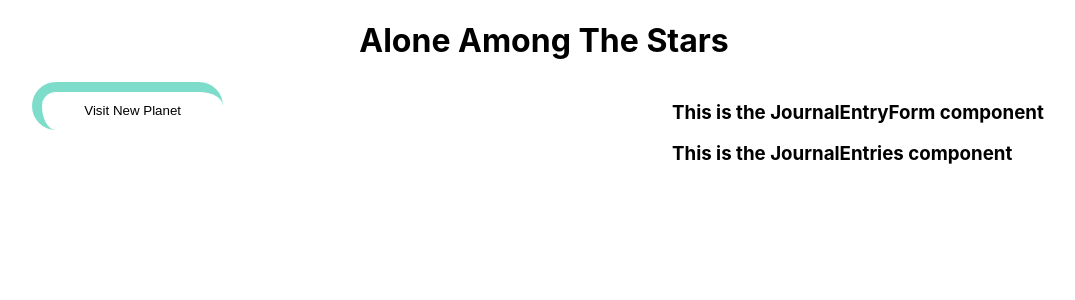
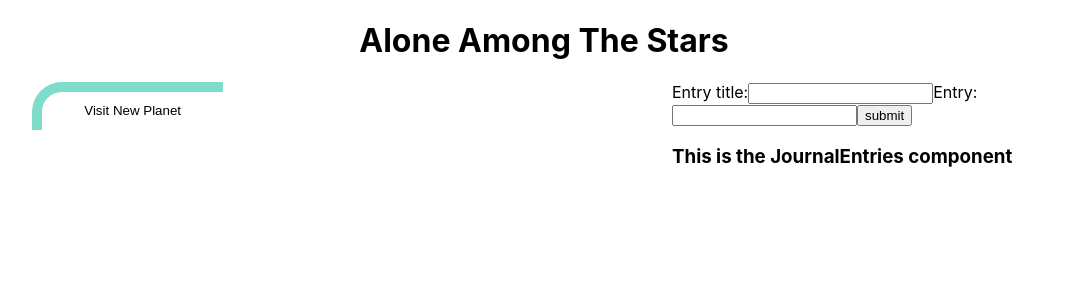
Before and after one commit to mattnorris1990/alone_among_the_stars, a React (Create React App) app: page / in a window 1280 px wide. Shown: the top 300 px of the page, without its empty margins (96-1171 px from the left). Built offline with nearby package versions, Linux system fonts and the light colour scheme; no server answers.

Commit message:
added journal entry form

```diff
--- a/src/App.js
+++ b/src/App.js
@@ -37,13 +37,20 @@ function App() {
     setNumber(result)
   }
 
+  const addJournalEntry = (entry) => {
+    const currentEntries = [...entries]
+    currentEntries.push(entry)
+
+    setEntries(currentEntries)
+  }
+
 
 
   return (
     <div className="App">
 
       <h1>Alone Among The Stars</h1>
-      <GameContainer deck={deck} card={card} number={number} fetchCard = {fetchCard} rollDice = {rollDice} />
+      <GameContainer deck={deck} card={card} number={number} fetchCard = {fetchCard} rollDice = {rollDice} addJournalEntry = {addJournalEntry} />
 
     </div>
   );
--- a/src/components/CardDiceInfo.js
+++ b/src/components/CardDiceInfo.js
@@ -12,10 +12,21 @@ const NewPlanet = styled.button `
     padding: 3%;
     padding-left: 11%;
     padding-right: 11%;
-    border-radius: 30px;
+    border-radius: 30px 0 0 0;
     border: 10px #7eddca;
     border-style: solid none none solid;
     background-color: transparent;
+    transition-duration: 1s;
+    &:hover {
+        border: 10px #e39063;
+        border-style: solid none none solid;
+        transition-duration: 0.4s;
+    }
+    &:active {
+        border: 10px #e39063;
+        border-style: solid none none solid;
+        background-color: #e39063
+    }
 
 `
 
--- a/src/components/JournalEntryForm.js
+++ b/src/components/JournalEntryForm.js
@@ -1,11 +1,40 @@
-import React from "react"
+import React, {useState} from "react"
 
-const JournalEntryForm = () => {
+const JournalEntryForm = ({addJournalEntry}) => {
+    const [title, setTitle] = useState("")
+    const [entry, setEntry] = useState("")
+
+    const handleTitleChange = (event) => {
+        setTitle(event.target.value)
+
+    }
+
+    const handleEntryChange = (event) => {
+        setEntry(event.target.value)
+
+    }
+
+    const handleSubmit = (event) => {
+        event.preventDefault()
+        addJournalEntry({"title": title, "entry": entry})
+        setTitle("")
+        setEntry("")
+        event.target.reset()
+    }
 
 
     return (
         <>
-            <h3>This is the JournalEntryForm component</h3>
+            <form onSubmit={handleSubmit} id="journal-entry-form">
+                <label>Entry title:</label>
+                    <input type="text" name="title" value={title.title} onChange={handleTitleChange}/>
+
+                <label>Entry:
+                    <input type="textarea" name="entry" value={entry.textarea} onChange={handleEntryChange}/>
+                </label>
+                <input type="submit" value="submit"/>
+
+            </form>
         </>
     )
 }
--- a/src/containers/gameContainer.js
+++ b/src/containers/gameContainer.js
@@ -16,7 +16,7 @@ const JourneyDetails = styled.section`
     min-width: 30%;
 `
 
-const GameContainer = ({deck, number, card, fetchCard, rollDice}) => {
+const GameContainer = ({deck, number, card, fetchCard, rollDice, addJournalEntry}) => {
 
     return (
         <>
@@ -29,7 +29,7 @@ const GameContainer = ({deck, number, card, fetchCard, rollDice}) => {
                 </JourneyDetails>
 
                 <JourneyDetails>
-                    <JournalEntryForm/>
+                    <JournalEntryForm addJournalEntry = {addJournalEntry}/>
                     <JournalEntries/>
                 </JourneyDetails>
             </DetailsAndJournal>
```
